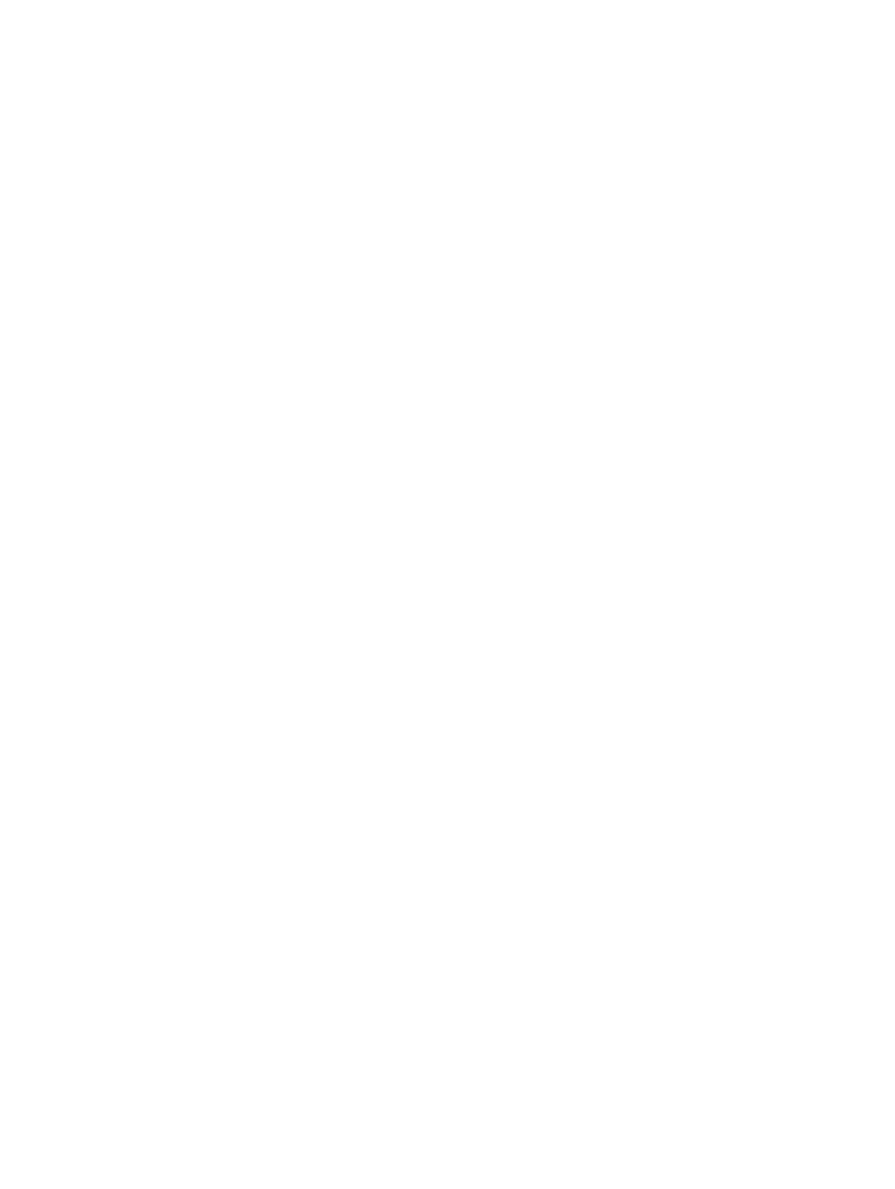
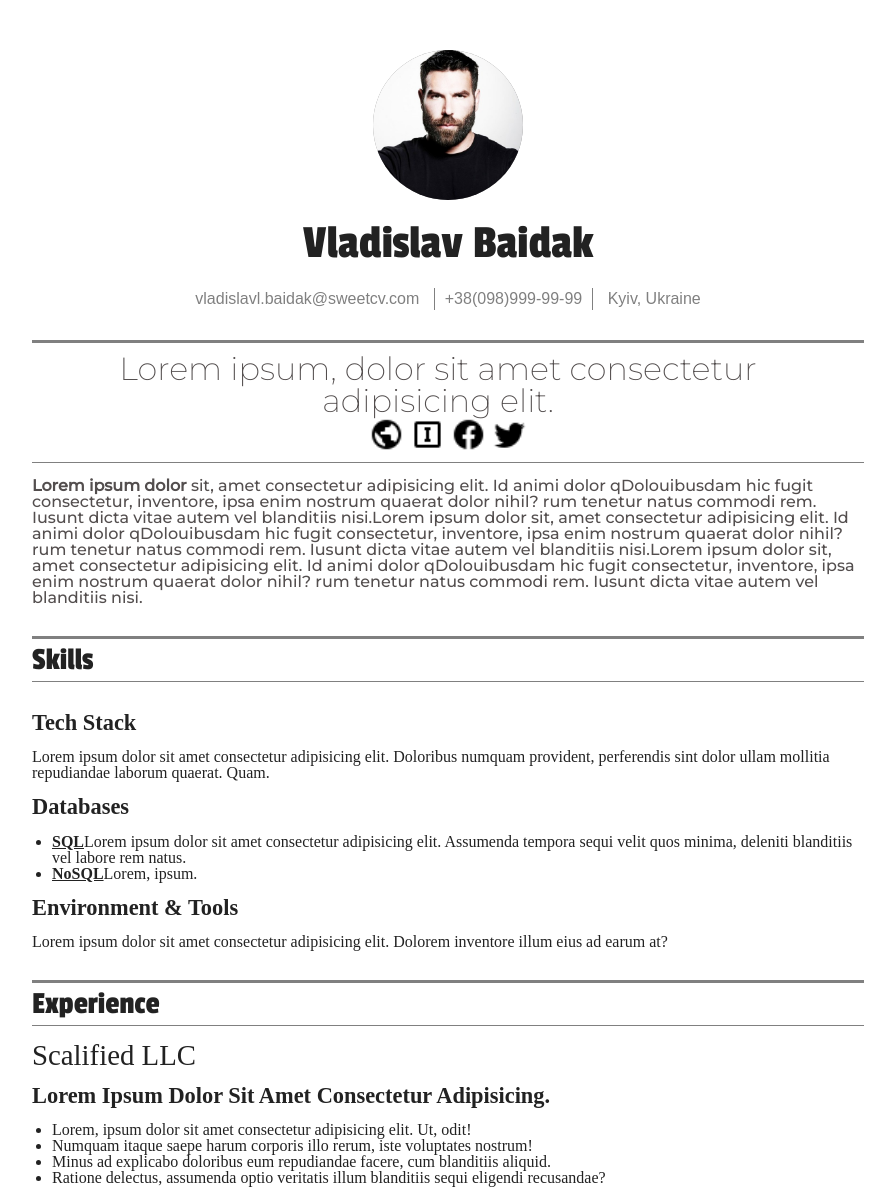
Before and after one commit to Assura97/returen_homework_portfolio, a plain HTML site: page index.html in a window 1280 px wide. Shown: the whole page, without its empty margins (192-1087 px from the left). Before the commit the page ends 800 px from the top, so only its background shows below. Drawn offline with Linux system fonts and the light colour scheme.

Commit message:
done home work

```diff
--- a/assets/css/style.css
+++ b/assets/css/style.css
@@ -0,0 +1,114 @@
+:root{
+  --main-size: 100px;
+}
+.section-main{
+  text-align: center;
+}
+.article-main{
+  display: inline-block;
+  width: 65vw;
+}
+.img-photo{
+  width: calc(var(--main-size)*1.5);
+  height: calc(var(--main-size)*1.5);
+
+  margin: 50px auto;
+
+  border-radius: 50%;
+  object-fit: cover;
+  object-position: center;
+
+  background-color: gray;
+}
+.con-n{
+  margin-top: -30px;
+  margin-bottom: 20px;
+  font-family: 'Passion One', cursive;
+  font-size: 3em;
+  font-weight: 400;
+
+  text-transform: capitalize;
+}
+.adress{
+  width: 100%;
+  font-family: sans-serif;
+}
+.adress p{
+  display: inline-block;
+
+  padding: 3px 10px;
+
+  color: gray;
+}
+.adress p:nth-child(2){
+  border-left: 1px solid gray;
+  border-right: 1px solid gray;
+}
+.content-link{
+  margin-top: 30px;
+  margin-bottom: 15px;
+  padding: 10px 0;
+  border-top: 3px solid gray;
+  border-bottom: 1px solid gray;
+}
+.content-link p{
+  display: inline-block;
+  padding-right: 20px;
+  font-size: 2em;
+  font-weight: 100;
+}
+.content-link p,
+.content-link+p{
+  color: rgb(83, 78, 78);
+  font-family: 'Montserrat', sans-serif;
+}
+.content-link img{
+  vertical-align: top;
+  width: 35px;
+  padding: 0 1px;
+}
+.content-link+p{
+
+  font-weight: 500;
+  text-align: left;
+}
+.content-link+p b{
+  font-weight: 900;
+}
+.second-part,
+.third-part{
+  text-align: left;
+}
+.second-part h2,
+.third-part h2:first-child{
+  margin-top: 30px;
+  margin-bottom: 15px;
+  padding: 5px 0;
+  border-top: 3px solid gray;
+  border-bottom: 1px solid gray;
+  font-family: 'Passion One', cursive;
+  font-size: 2em;
+}
+.second-part h3,
+.third-part h3{
+
+  padding: 15px 0;
+  font-size: 1.4em;
+  font-weight: 600;
+  text-transform: capitalize;
+}
+.third-part h2:nth-child(2){
+  font-size: 1.8em;
+}
+.second-part ol,
+.third-part ol{
+  padding-left: 20px;
+  list-style-type: disc;
+}
+.second-part b{
+  font-weight: 900;
+  text-decoration-line: underline;
+}
+.third-part{
+  margin-bottom: 40px;
+}
--- a/index.html
+++ b/index.html
@@ -1,14 +1,74 @@
 <!DOCTYPE html>
 <html lang="en">
+
 <head>
   <meta charset="UTF-8">
   <meta http-equiv="X-UA-Compatible" content="IE=edge">
   <meta name="viewport" content="width=device-width, initial-scale=1.0">
   <title>Home Work resume</title>
+  <link rel="preconnect" href="https://fonts.googleapis.com">
+  <link rel="preconnect" href="https://fonts.gstatic.com" crossorigin>
+  <link href="https://fonts.googleapis.com/css2?family=Montserrat:wght@200;500&family=Passion+One&display=swap" rel="stylesheet">
   <link rel="stylesheet" href="./assets/css/reset.css">
   <link rel="stylesheet" href="./assets/css/style.css">
 </head>
+
 <body>
+  <section class="section-main">
+    <article class="article-main">
+      <div>
+        <img src="./assets/images/mane.jpg" alt="mane" class="img-photo">
+        <h1 class="con-n">vladislav baidak</h1>
+        <div class="adress">
+          <p>vladislavl.baidak@sweetcv.com</p>
+          <p>+38(098)999-99-99</p>
+          <p>Kyiv, Ukraine</p>
+        </div>
+        <div class="content-link">
+          <p>Lorem ipsum, dolor sit amet consectetur adipisicing elit.</p>
+          <a href="https://www.google.com/?&bih=962&biw=1920&hl=ru"><img src="./assets/logo/earth.png" alt="earth"></a>
+          <a href="#"><img src="./assets/logo/alpha-i-box-outline.png" alt="in"></a>
+          <a href="#"><img src="./assets/logo/facebook (1).png" alt="facebook"></a>
+          <a href="#"><img src="./assets/logo/twitter (1).png" alt="twitter"></a>
+        </div>
+        <p class="lll"><b>Lorem ipsum dolor</b> sit, amet consectetur adipisicing elit. Id animi dolor qDolouibusdam hic fugit consectetur,
+          inventore, ipsa enim nostrum quaerat dolor nihil? rum tenetur natus commodi rem. Iusunt dicta vitae autem vel
+          blanditiis nisi.Lorem ipsum dolor sit, amet consectetur adipisicing elit. Id animi dolor qDolouibusdam hic
+          fugit consectetur, inventore, ipsa enim nostrum quaerat dolor nihil? rum tenetur natus commodi rem. Iusunt
+          dicta vitae autem vel blanditiis nisi.Lorem ipsum dolor sit, amet consectetur adipisicing elit. Id animi dolor
+          qDolouibusdam hic fugit consectetur, inventore, ipsa enim nostrum quaerat dolor nihil? rum tenetur natus
+          commodi rem. Iusunt dicta vitae autem vel blanditiis nisi.</p>
+      </div>
+      <div class="second-part">
+        <h2>Skills</h2>
+        <h3>tech stack</h3>
+        <p>Lorem ipsum dolor sit amet consectetur adipisicing elit. Doloribus numquam provident, perferendis sint dolor ullam mollitia repudiandae laborum quaerat. Quam.</p>
+        <h3>Databases</h3>
+        <ol>
+          <li>
+            <p><b>SQL</b>Lorem ipsum dolor sit amet consectetur adipisicing elit. Assumenda tempora sequi velit quos minima, deleniti blanditiis vel labore rem natus.</p>
+          </li>
+          <li>
+            <p><b>NoSQL</b>Lorem, ipsum.</p>
+          </li>
+        </ol>
+        <h3>Environment & Tools</h3>
+        <p>Lorem ipsum dolor sit amet consectetur adipisicing elit. Dolorem inventore illum eius ad earum at?</p>
+      </div>
+      <div class="third-part">
+        <h2>Experience</h2>
+        <h2>Scalified LLC</h2>
+        <h3>Lorem ipsum dolor sit amet consectetur adipisicing.</h3>
+        <ol>
+          <li>Lorem, ipsum dolor sit amet consectetur adipisicing elit. Ut, odit!</li>
+          <li>Numquam itaque saepe harum corporis illo rerum, iste voluptates nostrum!</li>
+          <li>Minus ad explicabo doloribus eum repudiandae facere, cum blanditiis aliquid.</li>
+          <li>Ratione delectus, assumenda optio veritatis illum blanditiis sequi eligendi recusandae?</li>
+        </ol>
+      </div>
+    </article>
+  </section>
 
 </body>
+
 </html>
```
Also changed, not shown: assets/images/mane.jpg (added), assets/logo/alpha-i-box-outline.png (added), assets/logo/earth.png (added), assets/logo/facebook (1).png (added), assets/logo/twitter (1).png (added).
